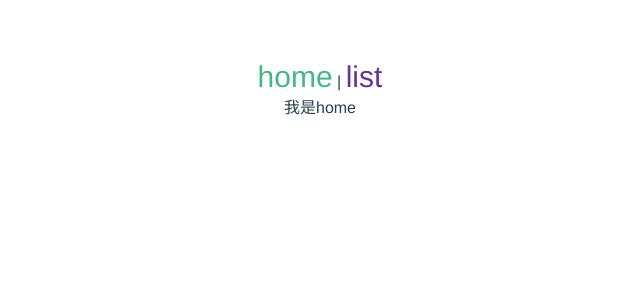
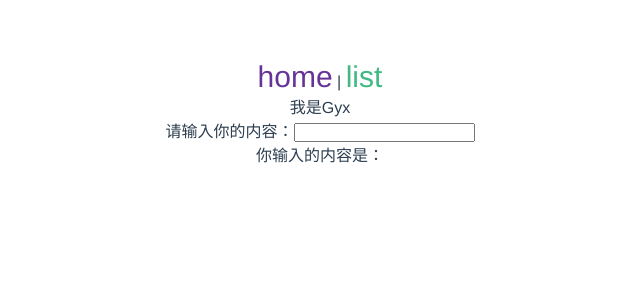
Before and after one commit to nihao112/my-git, a Vue app: page /#/list in a window 1280 px wide. Before the commit this address led to /#/. Shown: the top 300 px of the page, without its empty margins (320-960 px from the left). Built offline with nearby package versions, Linux system fonts and the light colour scheme.

Commit message:
gyx 修改

```diff
--- a/src/views/List.vue
+++ b/src/views/List.vue
@@ -1,15 +1,37 @@
 <template>
   <div>
     <div>{{name}}</div>
+    <div>请输入你的内容：<input type="text" v-model='pp'></div>
+    <div>你输入的内容是：{{pp}}</div>
   </div>
 </template>
 <script>
-import { ref } from 'vue'
+import { ref, customRef } from 'vue'
 export default {
   setup () {
     let name = ref('我是Gyx')
+    let pp = myref('')
+    function myref (value) {
+      let timeout
+      return customRef((track, trigger) => {
+        return {
+          get () {
+            track();
+            return value
+          },
+          set (newvalue) {
+            clearTimeout(timeout);
+            timeout = setTimeout(() => {
+              value = newvalue;
+              trigger()
+            }, 1000)
+          }
+        }
+      })
+    }
     return {
-      name
+      name,
+      pp
     }
   },
 }
```
